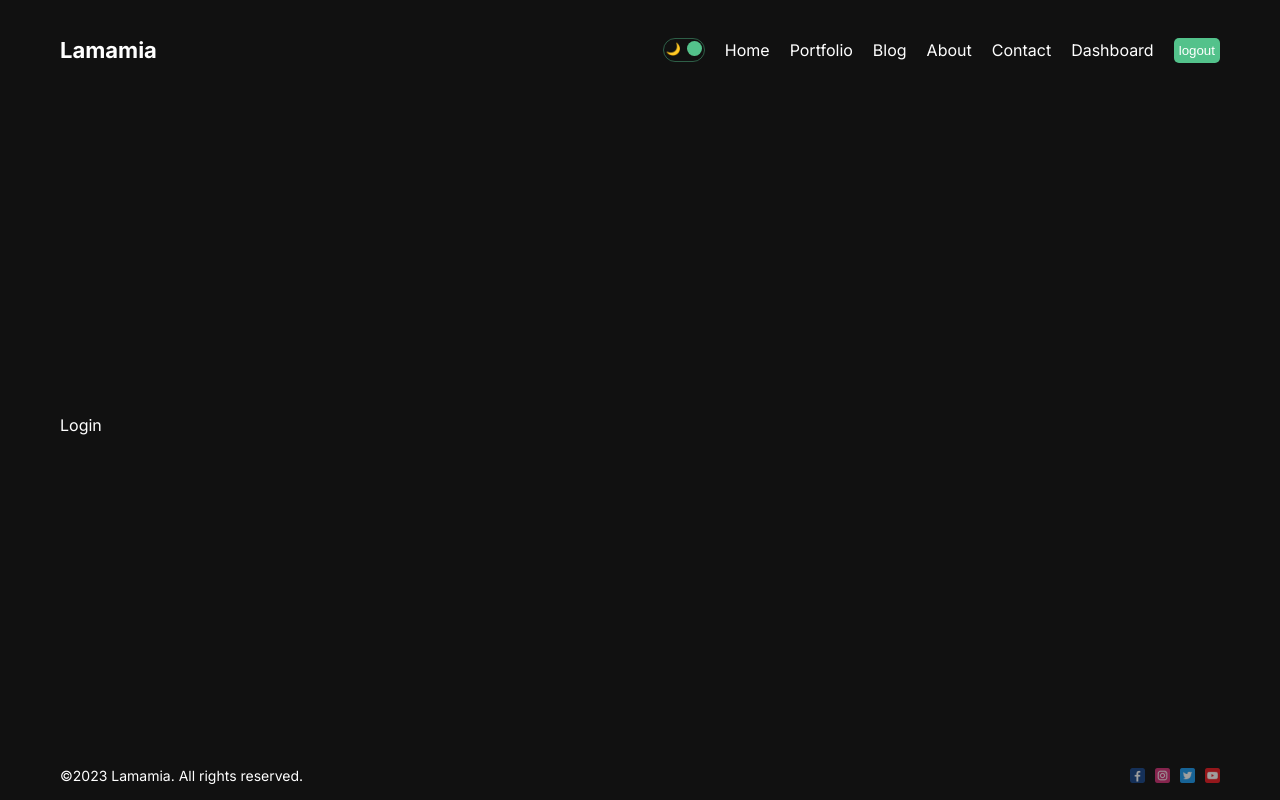
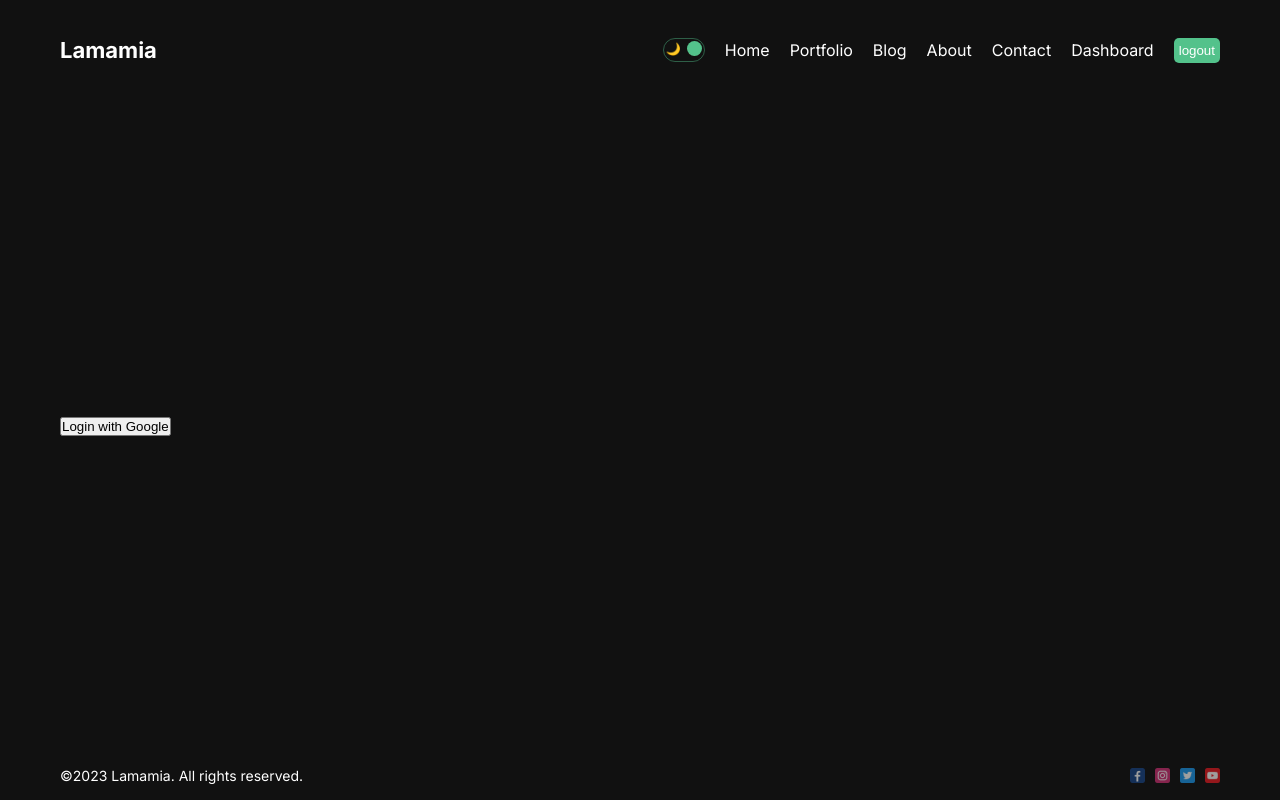
Before and after one commit to mesutsemiz/nextjs-tutorial, a Next.js app: page /dashboard/login in a window 1280 px wide. Built offline with nearby package versions, Linux system fonts and the light colour scheme.

Commit message:
login (auth)

```diff
--- a/src/app/dashboard/(auth)/login/page.jsx
+++ b/src/app/dashboard/(auth)/login/page.jsx
@@ -1,8 +1,15 @@
-import React from 'react'
+"use client"
+
+import React from 'react';
+import styles from "./page.module.css";
+import { signIn } from 'next-auth/react';
+
 
 const Login = () => {
   return (
-    <div> Login</div>
+    <div className={styles.container}>
+      <button onClick={()=>signIn("google")}> Login with Google</button>
+    </div>
   )
 }
 
--- /dev/null
+++ b/src/app/dashboard/(auth)/login/page.module.css
@@ -0,0 +1,3 @@
+.container{
+
+  }
--- /dev/null
+++ b/src/app/dashboard/(auth)/register/page.module.css
@@ -0,0 +1,3 @@
+.container{
+
+  }
```
